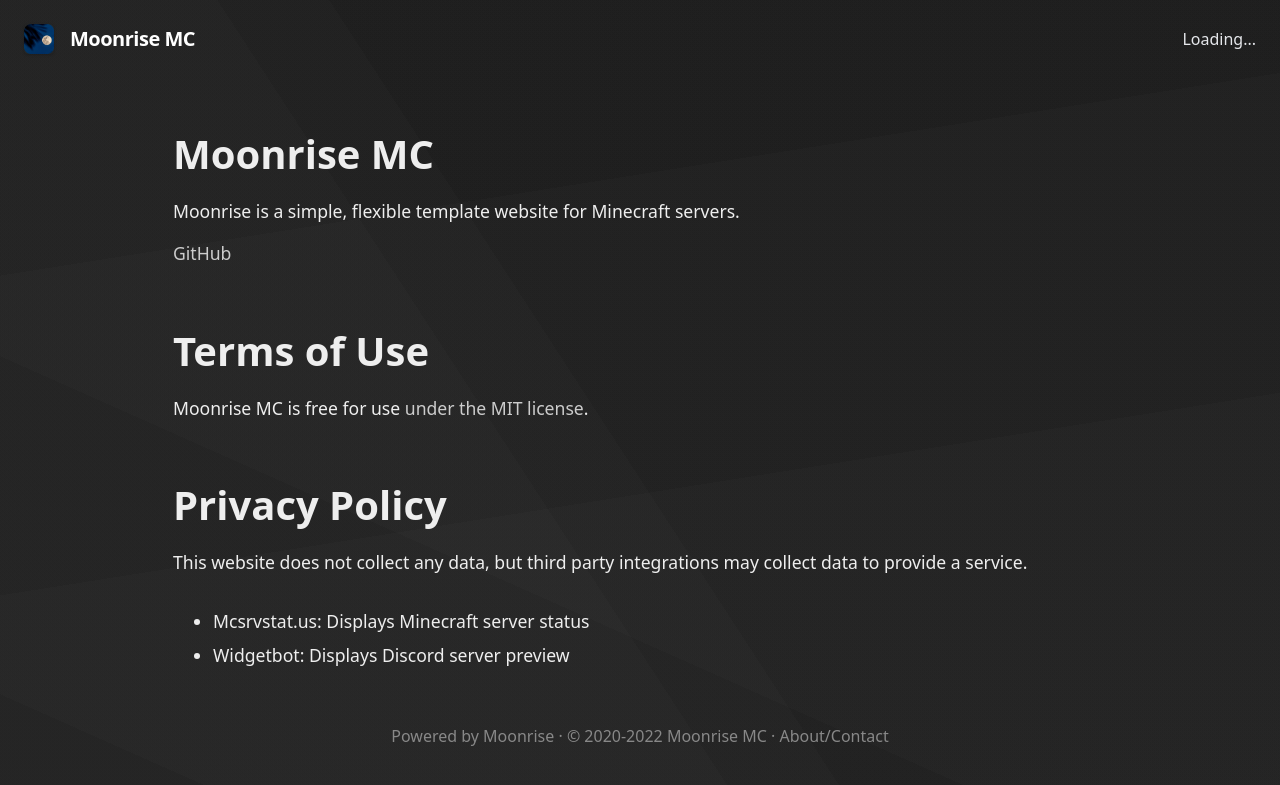
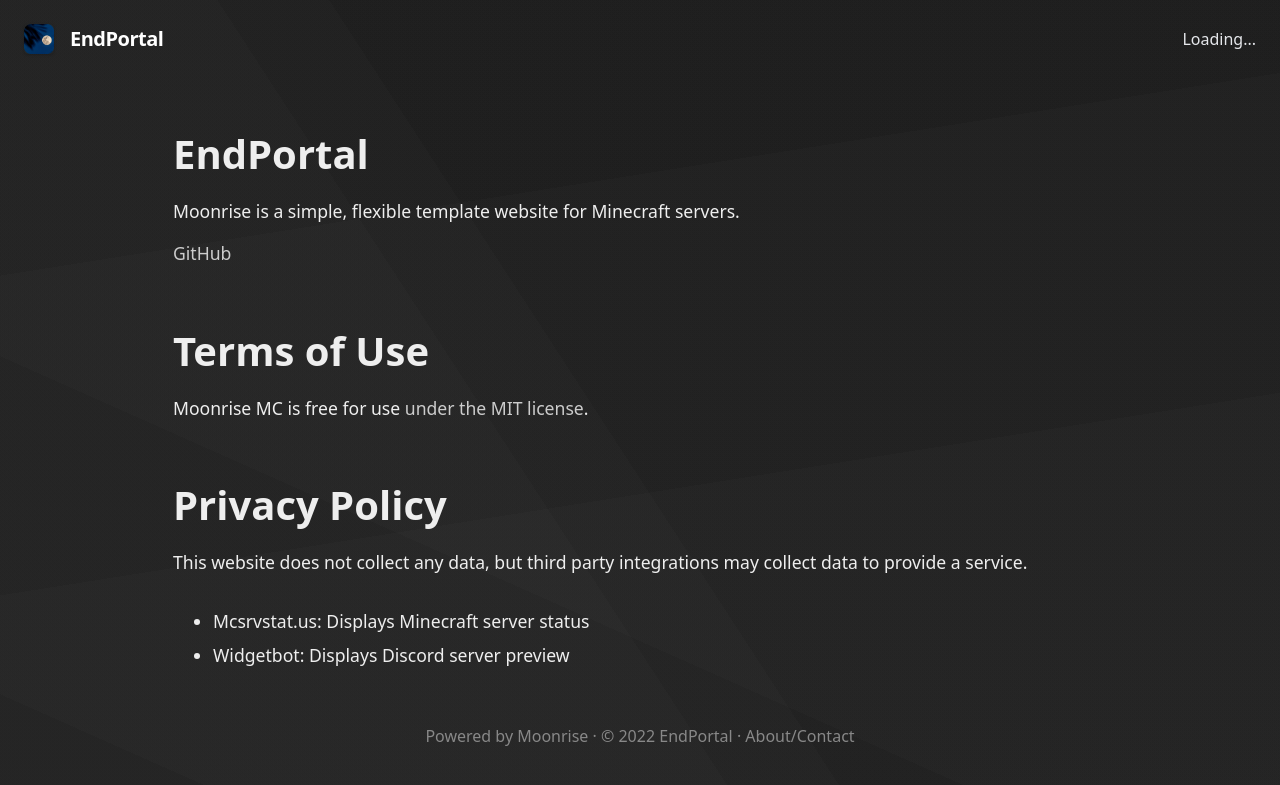
Before and after one commit to GamerHun1238/endportal, a Jekyll site: the page built from docs/about.md, in a window 1280 px wide. Shown: the top 785 px of the page. Built offline with Jekyll 4.4.1, drawn with Linux system fonts in a browser that asks for light colours; our own code applies the rules of GitHub Pages for plain Markdown files.

Commit message:
Update _config.yml

```diff
--- a/docs/_config.yml
+++ b/docs/_config.yml
@@ -1,24 +1,24 @@
 # Set this website's info
 # Change "coffeebank" to your GitHub username
 # Change "moonrise" to your repository name
-url: "https://coffeebank.github.io"
-baseurl: "/moonrise"
+url: "https://gamerhun1238.github.io"
+baseurl: "/endportal"
 siteIcon: /media/android-chrome-192x192.png
-siteYear: 2020
+siteYear: 2022
 siteFooterlink: /about
 showinSearchEngines: true
 # googleAnalyticsID: (uncomment to use)
 
 
 # Set basic server info
-serverName: Moonrise MC
-serverDescription: A Minecraft server where we have lots of fun!
-serverIP: 31.41.59.26:5358
+serverName: EndPortal
+serverDescription: An anarchy Minecraft server.
+serverIP: endportal.org:25565
 useBedrockForOnlineStatus: false
 
 
 # Discord information
-discordInvite: https://discord.gg/minecraft
+discordInvite: https://discord.gg/tp6sAkHH4T
 discordServerID: 299881420891881473
 discordChannelID: 450428756855750666
 
```
